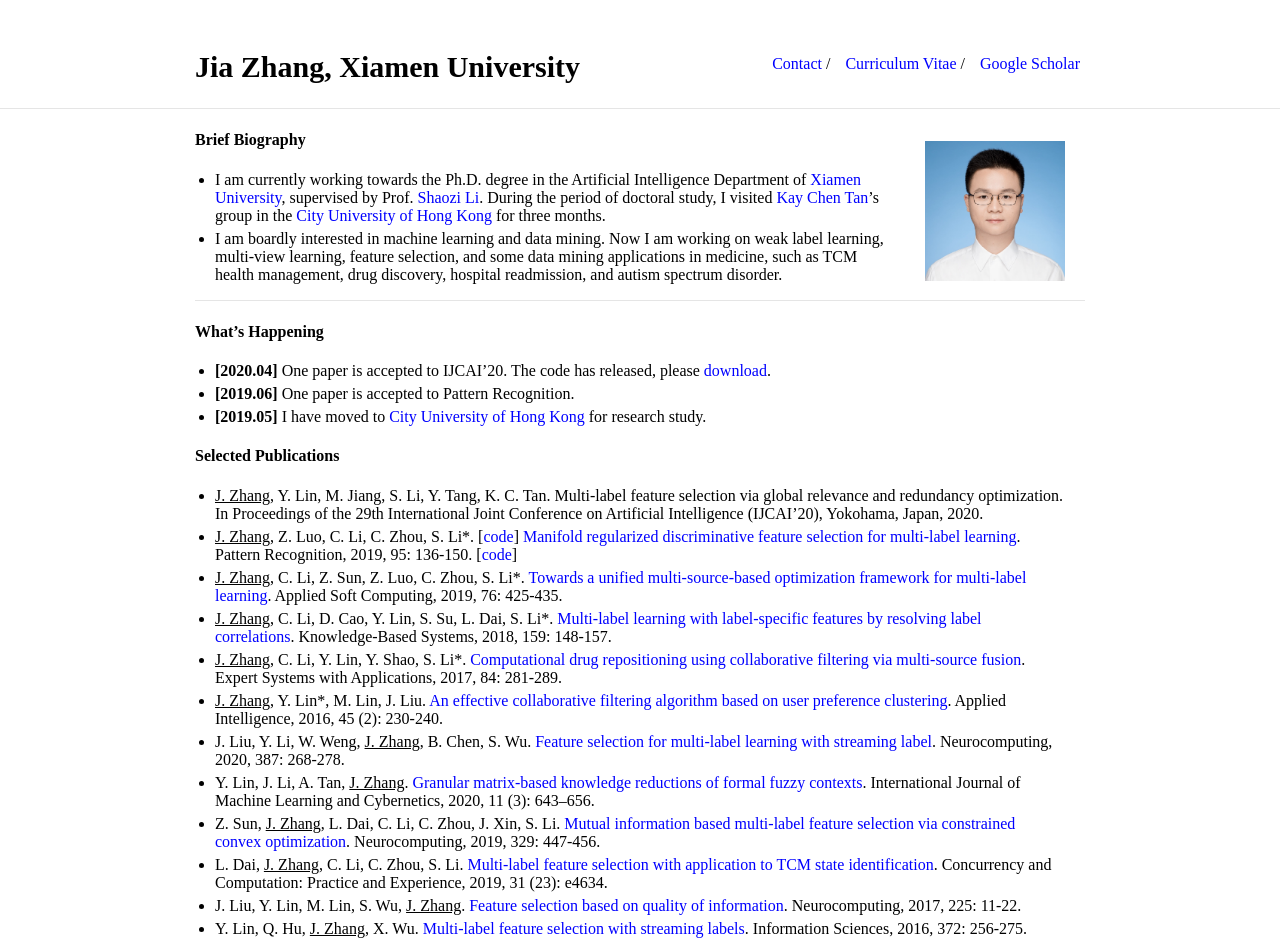
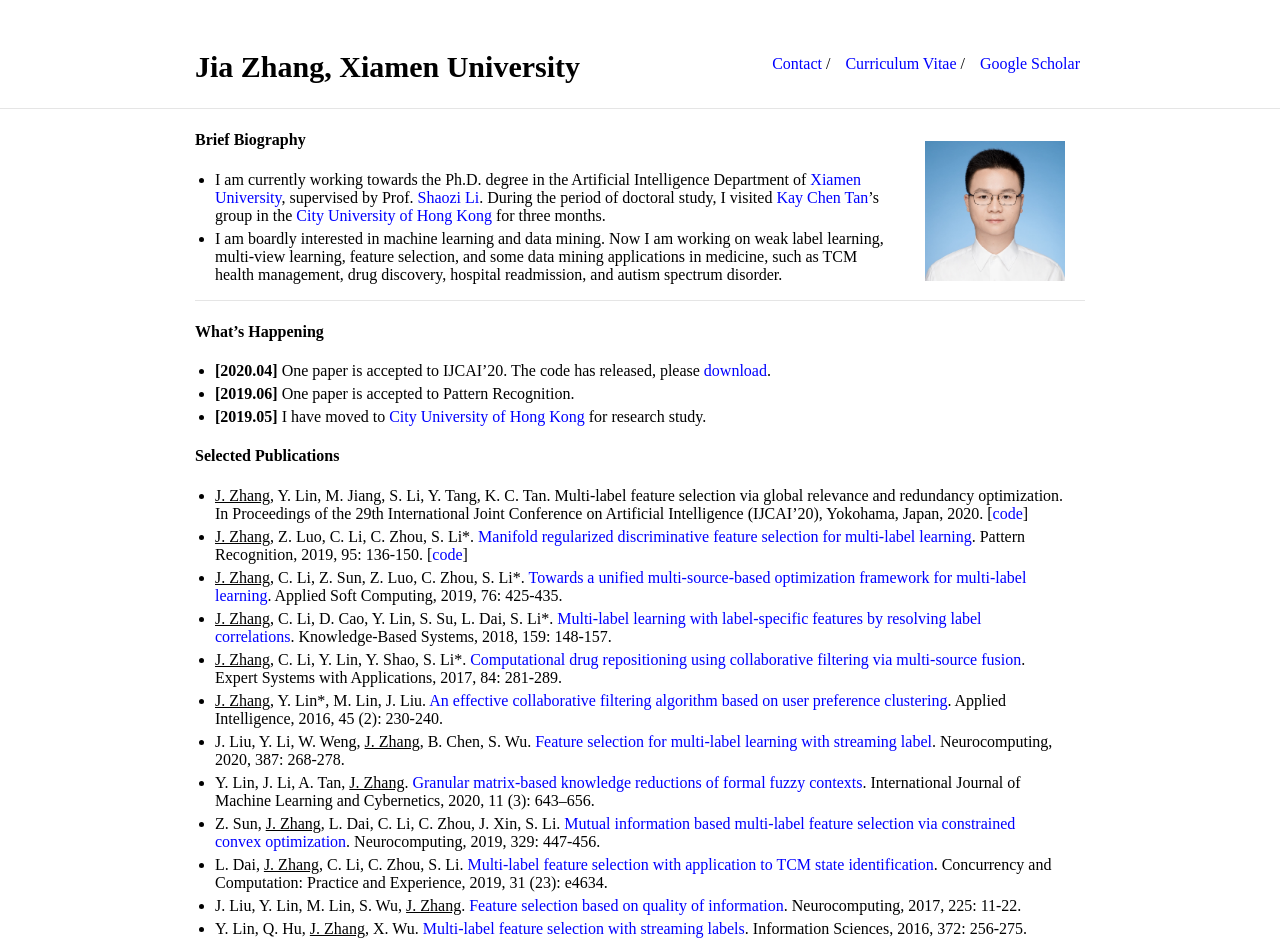
Before and after one commit to jiazhang-ml/jiazhang-ml.github.io, a Jekyll site: the page built from index.md, in a window 1280 px wide. Shown: the top 952 px of the page. Built offline with Jekyll 4.4.1, drawn with Linux system fonts in a browser that asks for light colours.

```diff
--- a/index.md
+++ b/index.md
@@ -19,9 +19,8 @@ layout: default
 
 #### Selected Publications
 
-* <u>J. Zhang</u>, Y. Lin, M. Jiang, S. Li, Y. Tang, K. C. Tan. Multi-label feature selection via global relevance and redundancy optimization. In Proceedings of the 29th International Joint Conference on Artificial Intelligence (IJCAI’20), Yokohama, Japan, 2020.
-* <u>J. Zhang</u>, Z. Luo, C. Li, C. Zhou, S. Li\*. [[code](GRRO-master.zip)]
-[Manifold regularized discriminative feature selection for multi-label learning](https://www.sciencedirect.com/science/article/abs/pii/S0031320319302341). Pattern Recognition, 2019, 95: 136-150. [[code](MDFS-master.zip)]
+* <u>J. Zhang</u>, Y. Lin, M. Jiang, S. Li, Y. Tang, K. C. Tan. Multi-label feature selection via global relevance and redundancy optimization. In Proceedings of the 29th International Joint Conference on Artificial Intelligence (IJCAI’20), Yokohama, Japan, 2020. [[code](GRRO-master.zip)]
+* <u>J. Zhang</u>, Z. Luo, C. Li, C. Zhou, S. Li\*. [Manifold regularized discriminative feature selection for multi-label learning](https://www.sciencedirect.com/science/article/abs/pii/S0031320319302341). Pattern Recognition, 2019, 95: 136-150. [[code](MDFS-master.zip)]
 * <u>J. Zhang</u>, C. Li, Z. Sun, Z. Luo, C. Zhou, S. Li\*. [Towards a unified multi-source-based optimization framework for multi-label learning](https://www.sciencedirect.com/science/article/abs/pii/S1568494618307051). Applied Soft Computing, 2019, 76: 425-435.
 * <u>J. Zhang</u>, C. Li, D. Cao, Y. Lin, S. Su, L. Dai, S. Li\*. [Multi-label learning with label-specific features by resolving label correlations](https://www.sciencedirect.com/science/article/abs/pii/S0950705118303472). Knowledge-Based Systems, 2018, 159: 148-157.
 * <u>J. Zhang</u>, C. Li, Y. Lin, Y. Shao, S. Li\*. [Computational drug repositioning using collaborative filtering via multi-source fusion](https://www.sciencedirect.com/science/article/pii/S0957417417303202). Expert Systems with Applications, 2017, 84: 281-289.
```
